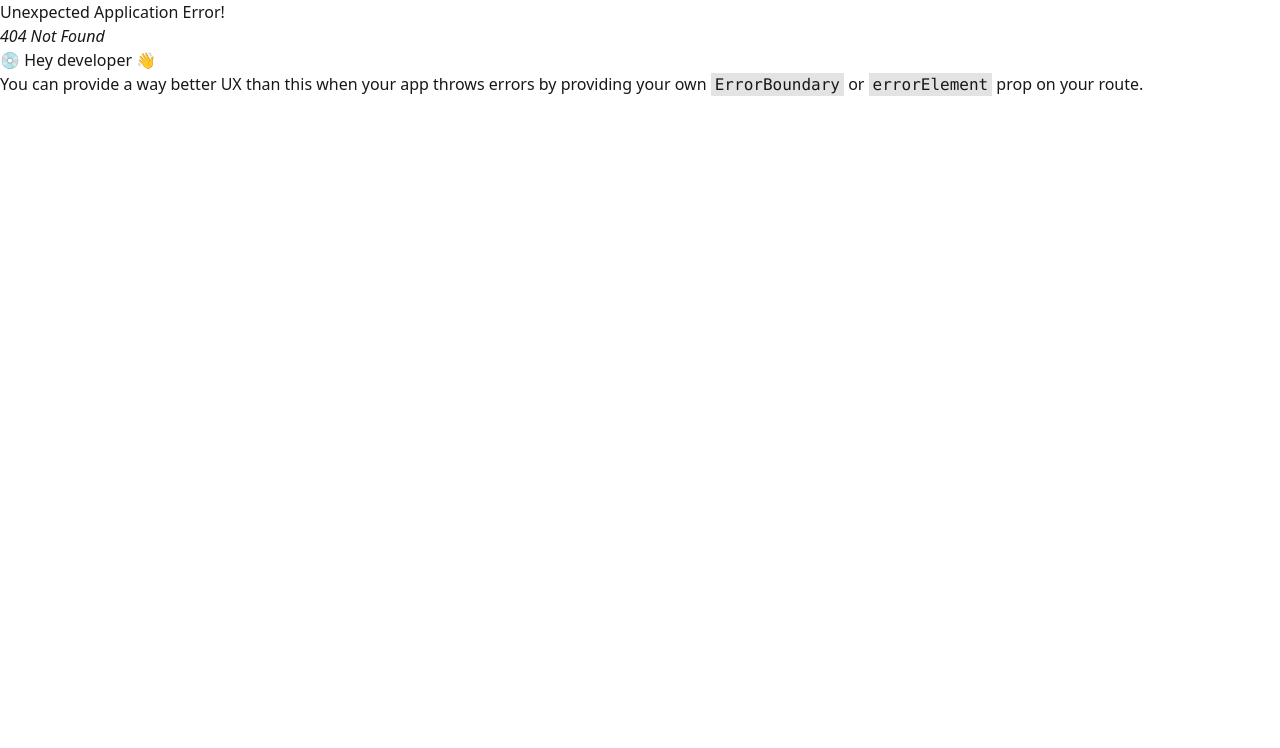
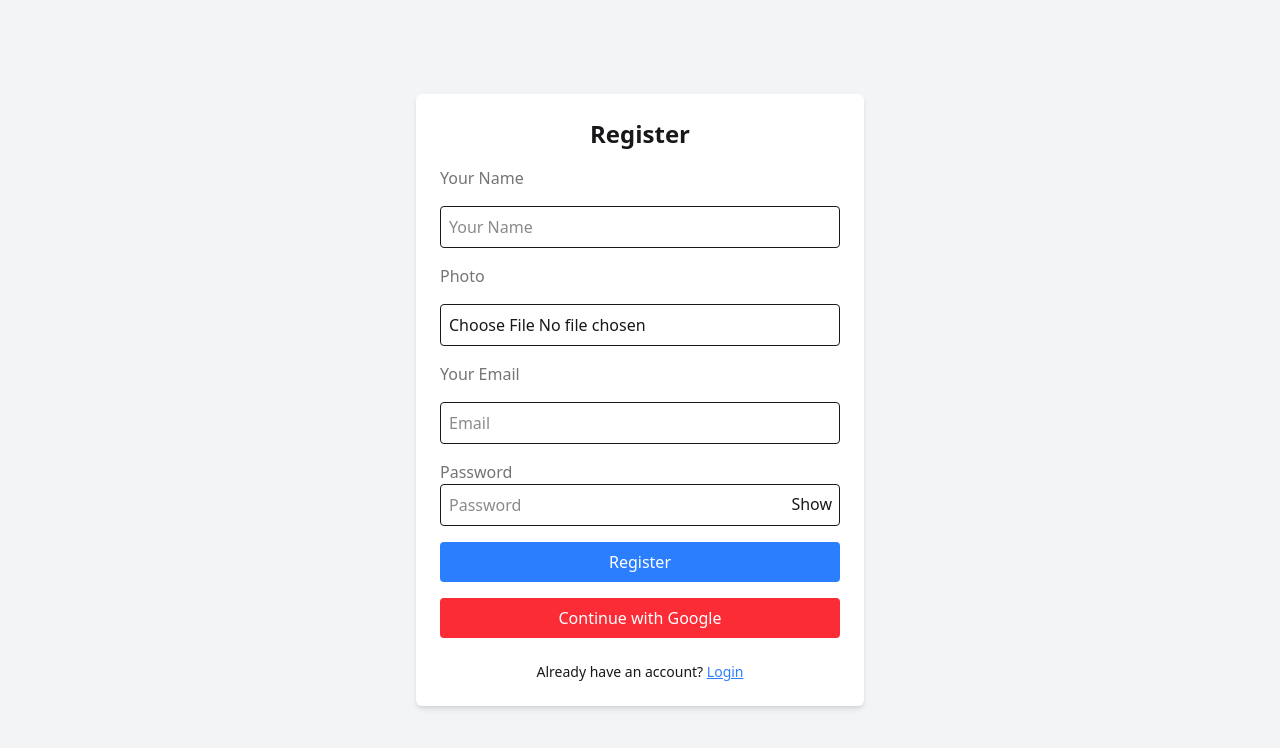
Before and after one commit to grontho69/assignment-11-client, a React (Vite) app: page /register in a window 1280 px wide. Before the commit this address had no page. Shown: the top 748 px of the page. Built offline with nearby package versions, Linux system fonts and the light colour scheme; no server answers.

Commit message:
second commit

```diff
--- a/index.html
+++ b/index.html
@@ -1,13 +1,16 @@
 <!doctype html>
-<html lang="en">
+<html lang="en" data-theme="light">
+
 <head>
   <meta charset="UTF-8" />
   <link rel="icon" type="image/svg+xml" href="/vite.svg" />
   <meta name="viewport" content="width=device-width, initial-scale=1.0" />
   <title>blooddonationclient</title>
 </head>
+
 <body>
   <div id="root"></div>
   <script type="module" src="/src/main.jsx"></script>
 </body>
+
 </html>
--- a/package.json
+++ b/package.json
@@ -11,10 +11,13 @@
   },
   "dependencies": {
     "@tailwindcss/vite": "^4.1.18",
+    "axios": "^1.13.2",
     "firebase": "^12.7.0",
     "react": "^19.2.0",
     "react-dom": "^19.2.0",
+    "react-icons": "^5.5.0",
     "react-router": "^7.11.0",
+    "react-toastify": "^11.0.5",
     "tailwindcss": "^4.1.18"
   },
   "devDependencies": {
--- /dev/null
+++ b/src/Context/AuthContext.jsx
@@ -0,0 +1,3 @@
+import { createContext } from "react";
+
+export const AuthContext = createContext();
--- /dev/null
+++ b/src/Context/AuthProvider.jsx
@@ -0,0 +1,75 @@
+import React, { useState, useEffect } from "react";
+import { AuthContext } from "./AuthContext";
+import {
+  createUserWithEmailAndPassword,
+  signInWithEmailAndPassword,
+  GoogleAuthProvider,
+  signInWithPopup,
+  signOut,
+  updateProfile,
+  onAuthStateChanged,
+} from "firebase/auth";
+import auth from "../Firebase/Firebase.config";
+
+
+
+
+const AuthProvider = ({ children }) => {
+  const [user, setUser] = useState(null);
+  const [loading, setLoading] = useState(true);
+
+  // Create user
+  const createUserWithEmailAndPasswordFunc = (email, password,) => {
+    setLoading(true);
+    return createUserWithEmailAndPassword(auth, email, password );
+  };
+
+  // Update profile
+  const updateProfileFunc = (displayName, mainphotoURL) => {
+    return updateProfile(auth.currentUser, { displayName, mainphotoURL });
+  };
+
+  // Sign in with email & password
+  const signInWithEmailAndPasswordFunc = (email, password) => {
+    setLoading(true);
+    return signInWithEmailAndPassword(auth, email, password);
+  };
+
+  // Google login
+  const googleLoginFunc = () => {
+    const provider = new GoogleAuthProvider();
+    setLoading(true);
+    return signInWithPopup(auth, provider);
+  };
+
+  // Signout
+  const signoutUserFunc = () => {
+    setLoading(true);
+    return signOut(auth);
+  };
+
+  // Check auth state
+  useEffect(() => {
+    const unsubscribe = onAuthStateChanged(auth, (currentUser) => {
+      setUser(currentUser);
+      setLoading(false);
+    });
+    return () => unsubscribe();
+  }, []);
+
+  const authInfo = {
+    user,
+    loading,
+    setUser,
+    setLoading,
+    createUserWithEmailAndPasswordFunc,
+    updateProfileFunc,
+    signInWithEmailAndPasswordFunc,
+    googleLoginFunc,
+    signoutUserFunc,
+  };
+
+  return <AuthContext.Provider value={authInfo}>{children}</AuthContext.Provider>;
+};
+
+export default AuthProvider;
--- a/src/Firebase/Firebase.config.js
+++ b/src/Firebase/Firebase.config.js
@@ -1,3 +1,4 @@
+
 // Import the functions you need from the SDKs you need
 import { initializeApp } from "firebase/app";
 import { getAuth } from "firebase/auth";
@@ -6,15 +7,15 @@ import { getAuth } from "firebase/auth";
 
 // Your web app's Firebase configuration
 const firebaseConfig = {
-  apiKey: "AIzaSyDUjySqzcZmih2N0nQhKbw_jAWI9ycXNms",
-  authDomain: "clean-community-92de5.firebaseapp.com",
-  projectId: "clean-community-92de5",
-  storageBucket: "clean-community-92de5.firebasestorage.app",
-  messagingSenderId: "855074722810",
-  appId: "1:855074722810:web:82214975cf3ac4533dca43"
+  apiKey: import.meta.env.VITE_apiKey,
+  authDomain: import.meta.env.VITE_authDomain,
+  projectId: import.meta.env.VITE_projectId,
+  storageBucket: import.meta.env.VITE_storageBucket,
+  messagingSenderId: import.meta.env.VITE_messagingSenderId,
+  appId: import.meta.env.VITE_appId,
 };
 
 // Initialize Firebase
 const app = initializeApp(firebaseConfig);
-// Initialize Firebase Authentication and get a reference to the service
-export const auth = getAuth(app);
+const auth = getAuth(app);
+export default auth;
--- /dev/null
+++ b/src/Pages/Login.jsx
@@ -0,0 +1,96 @@
+import { useState, useContext } from "react";
+import { Link, useNavigate, useLocation } from "react-router";
+import { AuthContext } from "../Context/AuthContext";
+import { toast } from "react-toastify";
+
+const Login = () => {
+  const [showPassword, setShowPassword] = useState(false);
+  const { signInWithEmailAndPasswordFunc, googleLoginFunc, setUser, user } = useContext(AuthContext);
+
+  const navigate = useNavigate();
+  const location = useLocation();
+  const from = location.state?.from || "/";
+
+
+  if (user) {
+    navigate("/");
+    return null;
+  }
+
+  const handleLogin = (e) => {
+    e.preventDefault();
+    const email = e.target.email.value.trim();
+    const password = e.target.password.value.trim();
+
+    signInWithEmailAndPasswordFunc(email, password)
+      .then((res) => {
+        setUser(res.user);
+        toast.success("Login successful!");
+        navigate(from);
+      })
+      .catch((err) => {
+        console.error(err.code);
+        toast.error(err.code); // Clear error message
+      });
+  };
+
+  const handleGoogleLogin = () => {
+    googleLoginFunc()
+      .then((res) => {
+        setUser(res.user);
+        toast.success("Logged in with Google!");
+        navigate(from);
+      })
+      .catch((err) => {
+        console.error(err.code);
+        toast.error(err.code);
+      });
+  };
+
+  return (
+    <div className="min-h-screen flex items-center justify-center bg-gray-100">
+      <div className="w-full max-w-md bg-white p-6 rounded-md shadow-md">
+        <h2 className="text-2xl font-semibold text-center mb-4">Login</h2>
+
+        <form onSubmit={handleLogin} className="space-y-4">
+          <input type="email" name="email" placeholder="Email" className="w-full p-2 border rounded" required />
+
+          <div className="relative">
+            <input
+              type={showPassword ? "text" : "password"}
+              name="password"
+              placeholder="Password"
+              className="w-full p-2 border rounded"
+              required
+            />
+            <span
+              className="absolute right-2 top-2 cursor-pointer"
+              onClick={() => setShowPassword(!showPassword)}
+            >
+              {showPassword ? "Hide" : "Show"}
+            </span>
+          </div>
+
+          <button type="submit" className="w-full bg-blue-500 text-white py-2 rounded">
+            Login
+          </button>
+
+          <button
+            type="button"
+            onClick={handleGoogleLogin}
+            className="w-full bg-red-500 text-white py-2 rounded"
+          >
+            Continue with Google
+          </button>
+
+          <p className="text-center text-sm mt-2">
+            Don’t have an account?{" "}
+            <Link to="/register" className="text-blue-500 underline">Register</Link>
+          </p>
+        </form>
+      </div>
+    </div>
+  );
+};
+
+export default Login;
--- /dev/null
+++ b/src/Pages/Register.jsx
@@ -0,0 +1,109 @@
+import { useState, useContext } from "react";
+import {  Link, useNavigate } from "react-router";
+import { AuthContext } from "../Context/AuthContext";
+import { toast } from "react-toastify";
+import axios from "axios";
+
+const Register = () => {
+  const [showPassword, setShowPassword] = useState(false);
+  const {
+    createUserWithEmailAndPasswordFunc,
+    googleLoginFunc,
+    updateProfileFunc,
+    signoutUserFunc,
+    setUser,
+  } = useContext(AuthContext);
+
+  const navigate = useNavigate();
+
+  const handleRegister = async (e) => {
+    e.preventDefault();
+    const name = e.target.name.value;
+    const photoURL = e.target.photoUrl;
+    const email = e.target.email.value;
+    const password = e.target.password.value;
+    const file = photoURL.files[0]
+    console.log(file)
+
+    const passCheck = /^(?=.*[a-z])(?=.*[A-Z]).{6,}$/;
+    if (!passCheck.test(password)) {
+      toast.error(
+        "Password must be at least 6 characters and include uppercase & lowercase letters."
+      );
+      return;
+    }
+
+const res = await axios.post('https://api.imgbb.com/1/upload?key=f44db395c371677d5dbde5340322dd7c', { image: file }, {
+      headers: {
+      'Content-Type':'multipart/form-data'
+      }
+    })
+  const mainPhotoURL = res.data.data.display_url
+
+    createUserWithEmailAndPasswordFunc(email, password)
+      .then(() => {
+        updateProfileFunc(name, mainPhotoURL)
+          .then(() => {
+            signoutUserFunc().then(() => {
+              toast.success("Signup successful! Please login.");
+              setUser(null);
+
+            });
+          })
+          .catch((err) => toast.error(err.message));
+      })
+      .catch((err) => toast.error(err.message));
+  };
+
+
+
+
+  const handleGoogleLogin = () => {
+    googleLoginFunc()
+      .then((res) => {
+        setUser(res.user);
+        toast.success("Logged in with Google!");
+        navigate("/");
+
+
+      })
+      .catch((err) => toast.error(err.message));
+  };
+
+  return (
+    <div className="min-h-screen flex items-center justify-center bg-gray-100">
+      <div className="w-full max-w-md bg-white p-6 rounded-md shadow-md">
+        <h2 className="text-2xl font-semibold text-center mb-4">Register</h2>
+
+        <form onSubmit={handleRegister} className="space-y-4">
+          <label className="label">Your Name</label>
+          <input type="text" name="name" placeholder="Your Name" className="w-full p-2 border rounded" required />
+          <label className="label">Photo</label>
+          <input type="file" name="photoUrl" placeholder="Photo URL" className="w-full p-2 border rounded" required />
+          <label className="label">Your Email</label>
+          <input type="email" name="email" placeholder="Email" className="w-full p-2 border rounded" required />
+          <div className="relative">
+            <label className="label">Password</label>
+            <input
+              type={showPassword ? "text" : "password"}
+              name="password"
+              placeholder="Password"
+              className="w-full p-2 border rounded"
+              required
+            />
+            <span className="absolute right-2 top-8 cursor-pointer" onClick={() => setShowPassword(!showPassword)}>
+              {showPassword ? "Hide" : "Show"}
+            </span>
+          </div>
+          <button type="submit" className="w-full bg-blue-500 text-white py-2 rounded">Register</button>
+          <button type="button" onClick={handleGoogleLogin} className="w-full bg-red-500 text-white py-2 rounded">Continue with Google</button>
+          <p className="text-center text-sm mt-2">
+            Already have an account? <Link to="/login" className="text-blue-500 underline">Login</Link>
+          </p>
+        </form>
+      </div>
+    </div>
+  );
+};
+
+export default Register;
--- a/src/Routes/Router.jsx
+++ b/src/Routes/Router.jsx
@@ -1,6 +1,8 @@
 import { createBrowserRouter } from "react-router";
 import Mainlayout from "../Layout/Mainlayout";
 import Home from "../Pages/Home";
+import Login from "../Pages/Login";
+import Register from "../Pages/Register";
 
 const router = createBrowserRouter([
   {
@@ -8,8 +10,20 @@ const router = createBrowserRouter([
     element: <Mainlayout></Mainlayout>,
     children: [{
       path: '/',
-      Component:Home
-    }]
+      Component:Home,
+    },
+      {
+        path: '/login',
+     Component:Login,
+      },
+      {
+        path: '/register',
+      Component:Register,
+      },
+      {
+
+      }
+    ]
   },
 ]);
 export default router;
--- a/src/main.jsx
+++ b/src/main.jsx
@@ -1,12 +1,17 @@
 import { StrictMode } from 'react'
 import { createRoot } from 'react-dom/client'
 import './index.css'
-import App from './App.jsx'
+
 import router from './Routes/Router.jsx'
 import { RouterProvider } from 'react-router'
+import AuthProvider from './Context/AuthProvider.jsx'
+import { ToastContainer } from 'react-toastify'
 
 createRoot(document.getElementById('root')).render(
   <StrictMode>
-  <RouterProvider router={router} />
+    <AuthProvider>
+      <RouterProvider router={router} />
+      <ToastContainer/>
+  </AuthProvider>
   </StrictMode>,
 )
```
Also changed, not shown: 2 other files (tests, documents, lock files or other folders). Lines whose indentation alone changed are shown as unchanged.
